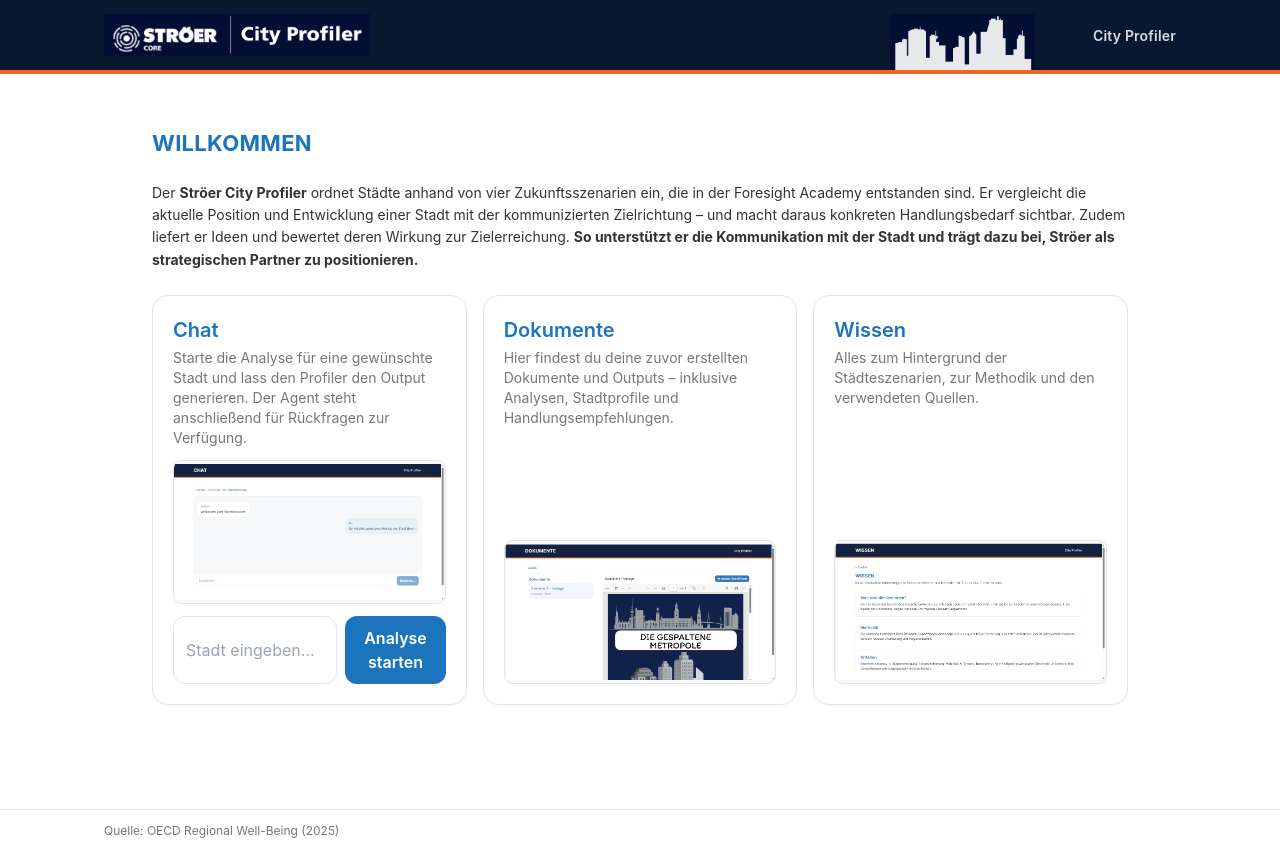
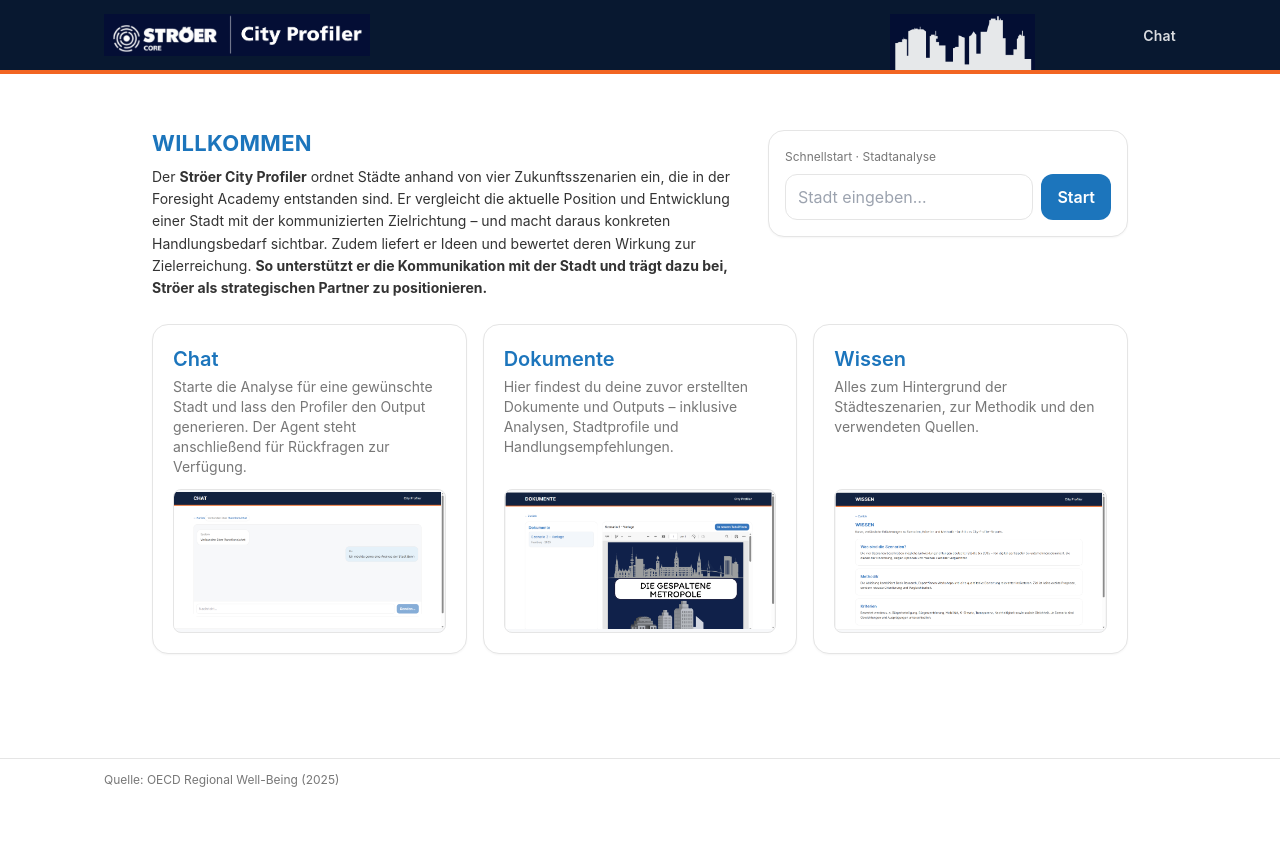
Before and after one commit to flokor99/city-spa, a React (Vite) app: page / in a window 1280 px wide. After the commit the page ends 801 px from the top, so only its background shows below. Built offline with nearby package versions, Linux system fonts and the light colour scheme; a small style sheet from the web is missing.

Commit message:
Update App.jsx

```diff
--- a/src/routes/App.jsx
+++ b/src/routes/App.jsx
@@ -1,3 +1,4 @@
+// src/routes/App.jsx
 import { useState } from "react";
 import { useNavigate } from "react-router-dom";
 import AppShell from "../components/AppShell.jsx";
@@ -6,27 +7,6 @@
   const navigate = useNavigate();
   const [city, setCity] = useState("");
 
-  const Card = ({ href, title, desc, img, children }) => (
-    <a href={href} className="cp-card block p-5 hover:shadow-md transition flex flex-col justify-between h-full">
-      <div>
-        <h2 className="text-xl font-semibold text-[var(--cp-primary)] mb-1x">{title}</h2>
-        <p className="text-sm text-[var(--cp-muted)] mb-3x">{desc}</p>
-      </div>
-
-      {/* Vorschau-Bild */}
-      {img && (
-        <div className="rounded-lg overflow-hidden border mt-auto"
-             style={{ borderColor: "var(--cp-line)", background: "#F7F8FA", height: "144px",
-                      display: "flex", alignItems: "center", justifyContent: "center" }}>
-          <img src={img} alt={`${title} Vorschau`} className="object-contain w-full h-full" />
-        </div>
-      )}
-
-      {/* Optionaler Footer-Bereich (z. B. Formular) */}
-      {children}
-    </a>
-  );
-
   const startAnalysis = (e) => {
     e.preventDefault();
     const c = city.trim();
@@ -34,43 +14,81 @@
     navigate(`/chat?city=${encodeURIComponent(c)}`);
   };
 
+  const Card = ({ href, title, desc, img }) => (
+    <a href={href} className="cp-card block p-5 hover:shadow-md transition flex flex-col justify-between h-full">
+      <div>
+        <h2 className="text-xl font-semibold text-[var(--cp-primary)] mb-1x">{title}</h2>
+        <p className="text-sm text-[var(--cp-muted)] mb-3x">{desc}</p>
+      </div>
+      {img && (
+        <div
+          className="rounded-lg overflow-hidden border mt-auto"
+          style={{
+            borderColor: "var(--cp-line)",
+            background: "#F7F8FA",
+            height: "144px",
+            display: "flex",
+            alignItems: "center",
+            justifyContent: "center",
+          }}
+        >
+          <img src={img} alt={`${title} Vorschau`} className="object-contain w-full h-full" />
+        </div>
+      )}
+    </a>
+  );
+
   return (
-    <AppShell title="City Profiler">
+    <AppShell title="Chat">
       <main className="max-w-5xl mx-auto p-6 space-y-6">
-        <h1 className="cp-h1 mb-2x">Willkommen</h1>
-        <p className="cp-body mb-5x">
-          Der <strong>Ströer City Profiler</strong> ordnet Städte anhand von vier Zukunftsszenarien ein, die in der Foresight Academy entstanden sind.
-          Er vergleicht die aktuelle Position und Entwicklung einer Stadt mit der kommunizierten Zielrichtung – und macht daraus konkreten
-          Handlungsbedarf sichtbar. Zudem liefert er Ideen und bewertet deren Wirkung zur Zielerreichung. <strong>So unterstützt er die Kommunikation
-          mit der Stadt und trägt dazu bei, Ströer als strategischen Partner zu positionieren.</strong>
-        </p>
+        {/* Kopfzeile: Titel links, Schnellstart rechts */}
+        <div className="flex items-start justify-between gap-4 flex-wrap">
+          <div className="min-w-[260px] flex-1">
+            <h1 className="cp-h1 mb-2x">Willkommen</h1>
+            <p className="cp-body">
+              Der <strong>Ströer City Profiler</strong> ordnet Städte anhand von vier
+              Zukunftsszenarien ein, die in der Foresight Academy entstanden sind. Er
+              vergleicht die aktuelle Position und Entwicklung einer Stadt mit der
+              kommunizierten Zielrichtung – und macht daraus konkreten Handlungsbedarf
+              sichtbar. Zudem liefert er Ideen und bewertet deren Wirkung zur
+              Zielerreichung. <strong>So unterstützt er die Kommunikation mit der Stadt
+              und trägt dazu bei, Ströer als strategischen Partner zu positionieren.</strong>
+            </p>
+          </div>
 
+          {/* Schnellstart rechts oben */}
+          <form onSubmit={startAnalysis}
+                className="cp-card p-4 w-full sm:w-[360px] flex-shrink-0"
+                style={{ alignSelf: "flex-start" }}>
+            <div className="cp-small mb-2x" style={{ color: "var(--cp-muted)" }}>
+              Schnellstart · Stadtanalyse
+            </div>
+            <div className="flex gap-2">
+              <input
+                className="cp-input flex-1"
+                placeholder="Stadt eingeben…"
+                value={city}
+                onChange={(e) => setCity(e.target.value)}
+              />
+              <button className="cp-btn" type="submit">Start</button>
+            </div>
+          </form>
+        </div>
+
+        {/* Kacheln */}
         <div className="grid sm:grid-cols-3 gap-4">
-          {/* Chat-Kachel mit Schnellstart */}
           <Card
             href="/chat"
             title="Chat"
             desc="Starte die Analyse für eine gewünschte Stadt und lass den Profiler den Output generieren. Der Agent steht anschließend für Rückfragen zur Verfügung."
             img="/assets/preview-chat.png"
-          >
-            <form onSubmit={startAnalysis} className="mt-3x flex gap-2">
-              <input
-                className="cp-input"
-                placeholder="Stadt eingeben…"
-                value={city}
-                onChange={(e) => setCity(e.target.value)}
-              />
-              <button className="cp-btn" type="submit">Analyse starten</button>
-            </form>
-          </Card>
-
+          />
           <Card
             href="/dokumente"
             title="Dokumente"
             desc="Hier findest du deine zuvor erstellten Dokumente und Outputs – inklusive Analysen, Stadtprofile und Handlungsempfehlungen."
             img="/assets/preview-dokumente.png"
           />
-
           <Card
             href="/wissen"
             title="Wissen"
```
